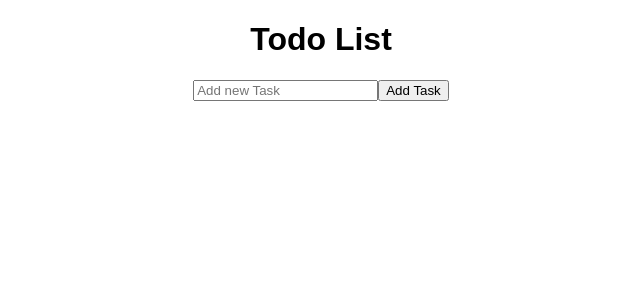
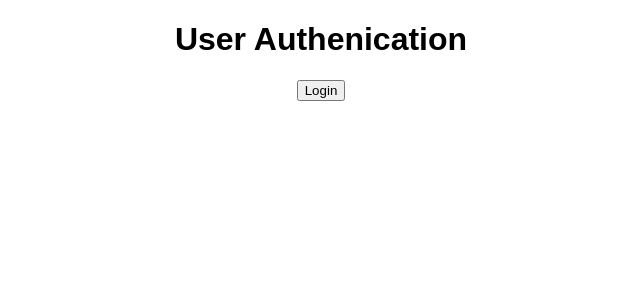
Before and after one commit to krohit2552/React-Learning-through-making-module-Everyday, a React (Create React App) app in the folder 07/: page / in a window 1280 px wide. Shown: the top 300 px of the page, without its empty margins (319-959 px from the left). Built offline with nearby package versions, Linux system fonts and the light colour scheme.

Commit message:
16/06/2025

```diff
--- a/07/src/App.js
+++ b/07/src/App.js
@@ -1,12 +1,14 @@
 import './App.css';
-import Eighteen from './Eighteen';
-import Nineteen from './Nineteen';
+import { AuthProvider } from './AuthContext';
+// import Eighteen from './Eighteen';
+// import Nineteen from './Nineteen';
 // import Thirteen from './Thirteen';
 // import Fourteen from './Fourteen';
 // import Fifteen from './Fifteen';
 // import Sixteen from './Sixteen';
 //import Seventeen from './Seventeen';
 //import Eighteen from './Eighteen';
+import Twenty from './Twenty';
 
 function App() {
   //const items = ['item1','item2','item3','item4','Another item5'];
@@ -21,7 +23,11 @@ function App() {
       {/* <Sixteen/> */}
       {/* <Seventeen/> */}
       {/* <Eighteen/> */}
-      <Nineteen/>
+      {/* <Nineteen/> */}
+      <AuthProvider>
+          <Twenty/>
+      </AuthProvider>
+
     </div>
   );
 }
--- /dev/null
+++ b/07/src/AuthContext.js
@@ -0,0 +1,24 @@
+import { createContext, useContext, useState } from "react";
+
+const AuthContext = createContext();
+
+export function AuthProvider({children}){
+    const[user,setUser] = useState(null);
+
+    const login = (userData)=>{
+        setUser(userData)
+    }
+
+    const logout = () =>{
+        setUser(null);
+    }
+    return(
+        <AuthContext.Provider value={{user,login, logout}}>
+            {children}
+        </AuthContext.Provider>
+    )
+}
+
+export function useAuth(){
+    return useContext(AuthContext);
+}
--- /dev/null
+++ b/07/src/Twenty.js
@@ -0,0 +1,24 @@
+import React from 'react'
+import { useAuth } from './AuthContext'
+function Twenty() {
+    const {user, login, logout} = useAuth();
+  return (
+    <div>
+        <h1>User Authenication</h1>
+        {
+            user ?(
+                    <div>
+                        <p>Welcome, {user.username} </p>
+                        <button onClick={logout}>Logout</button>
+                    </div>
+
+            ):(
+                <button type='button' onClick={()=>login({username:'user12345'})}>Login</button>
+            )
+        }
+
+    </div>
+  )
+}
+
+export default Twenty
```
